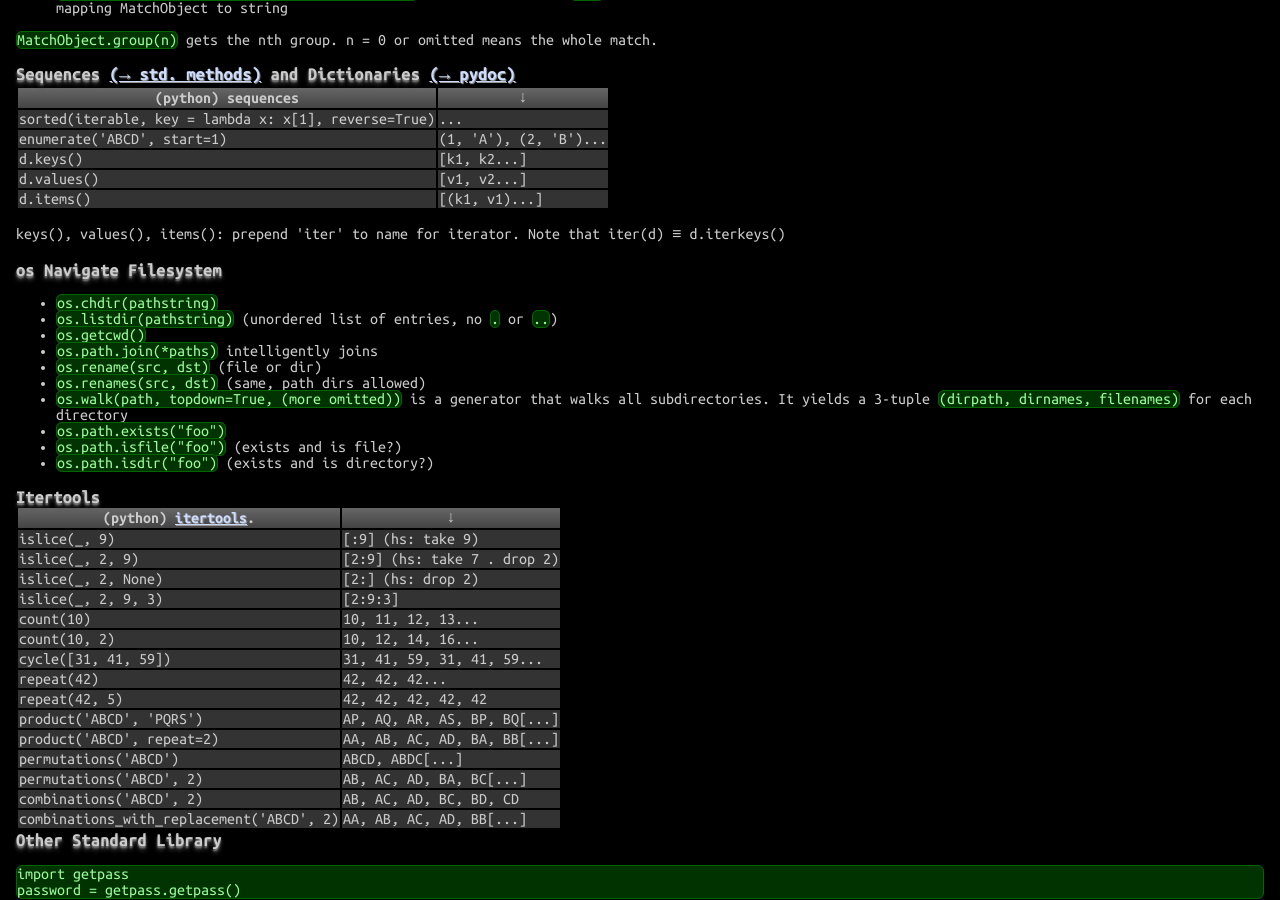
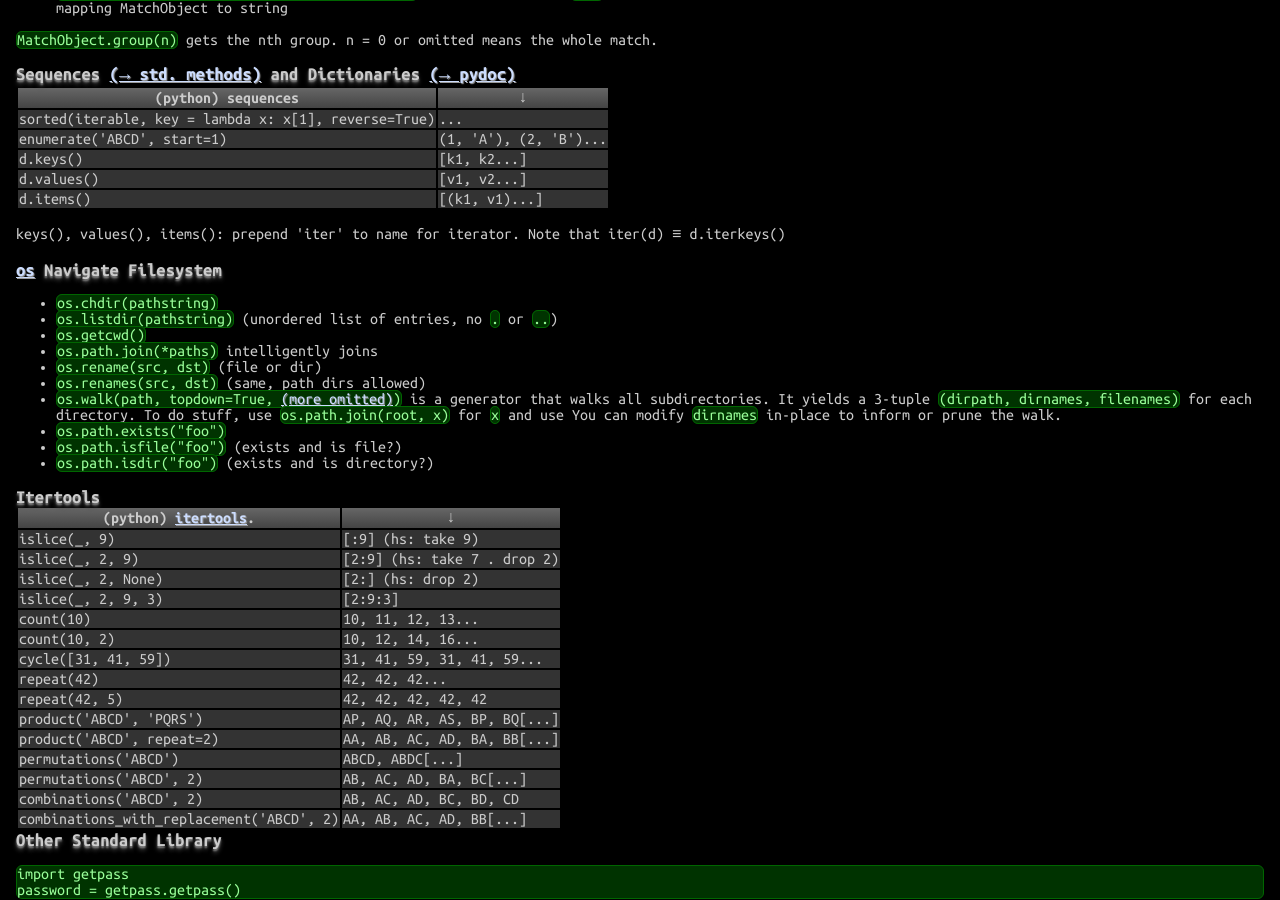
Before and after one commit to betaveros/cs, a Jekyll site: the page built from index.html, in a window 1280 px wide and 900 px high, scrolled down 1547 px. Built offline with Jekyll 4.4.1, drawn with Linux system fonts in a browser that asks for light colours.

Commit message:
Python: os, walk

```diff
--- a/_includes/python.html
+++ b/_includes/python.html
@@ -59,7 +59,7 @@ codecs.decode(obj, encoding, errors)
 	<tr><td>d.items()</td><td>[(k1, v1)...]</td></tr>
 </table>
 <p>keys(), values(), items(): prepend 'iter' to name for iterator. Note that iter(d) &equiv; d.iterkeys()</p>
-<h3>os Navigate Filesystem</h3>
+<h3><a href="https://docs.python.org/2/library/os.html">os</a> Navigate Filesystem</h3>
 <ul>
 	<li><code>os.chdir(pathstring)</code></li>
 	<li><code>os.listdir(pathstring)</code> (unordered list of entries, no <code>.</code> or <code>..</code>)</li>
@@ -67,7 +67,7 @@ codecs.decode(obj, encoding, errors)
 	<li><code>os.path.join(*paths)</code> intelligently joins</li>
 	<li><code>os.rename(src, dst)</code> (file or dir)</li>
 	<li><code>os.renames(src, dst)</code> (same, path dirs allowed)</li>
-	<li><code>os.walk(path, topdown=True, (more omitted))</code> is a generator that walks all subdirectories. It yields a 3-tuple <code>(dirpath, dirnames, filenames)</code> for each directory</li>
+	<li><code>os.walk(path, topdown=True, <a href="https://docs.python.org/2/library/os.html#os.walk">(more omitted)</a>)</code> is a generator that walks all subdirectories. It yields a 3-tuple <code>(dirpath, dirnames, filenames)</code> for each directory. To do stuff, use <code>os.path.join(root, x)</code> for <code>x</code>  and use You can modify <code>dirnames</code> in-place to inform or prune the walk.</li>
 	<li><code>os.path.exists("foo")</code></li>
 	<li><code>os.path.isfile("foo")</code> (exists and is file?)</li>
 	<li><code>os.path.isdir("foo")</code> (exists and is directory?)</li>
```
